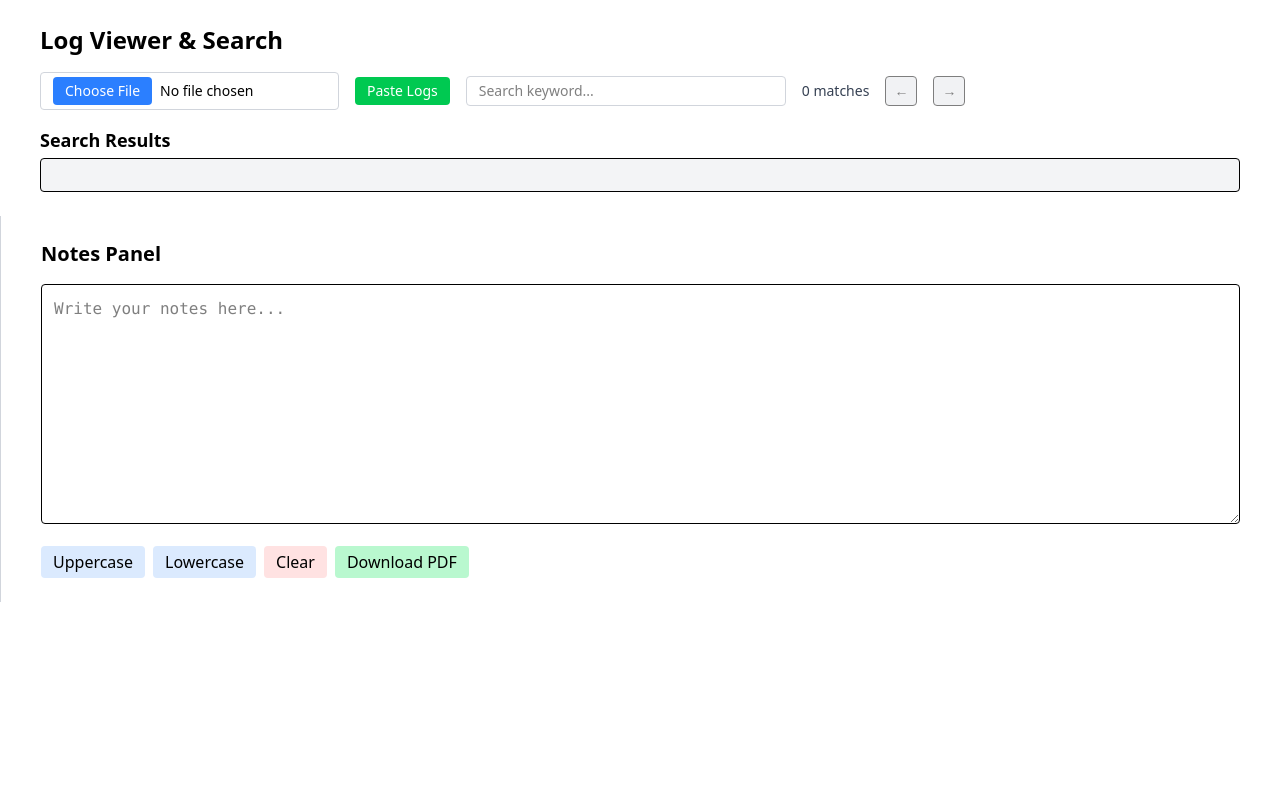
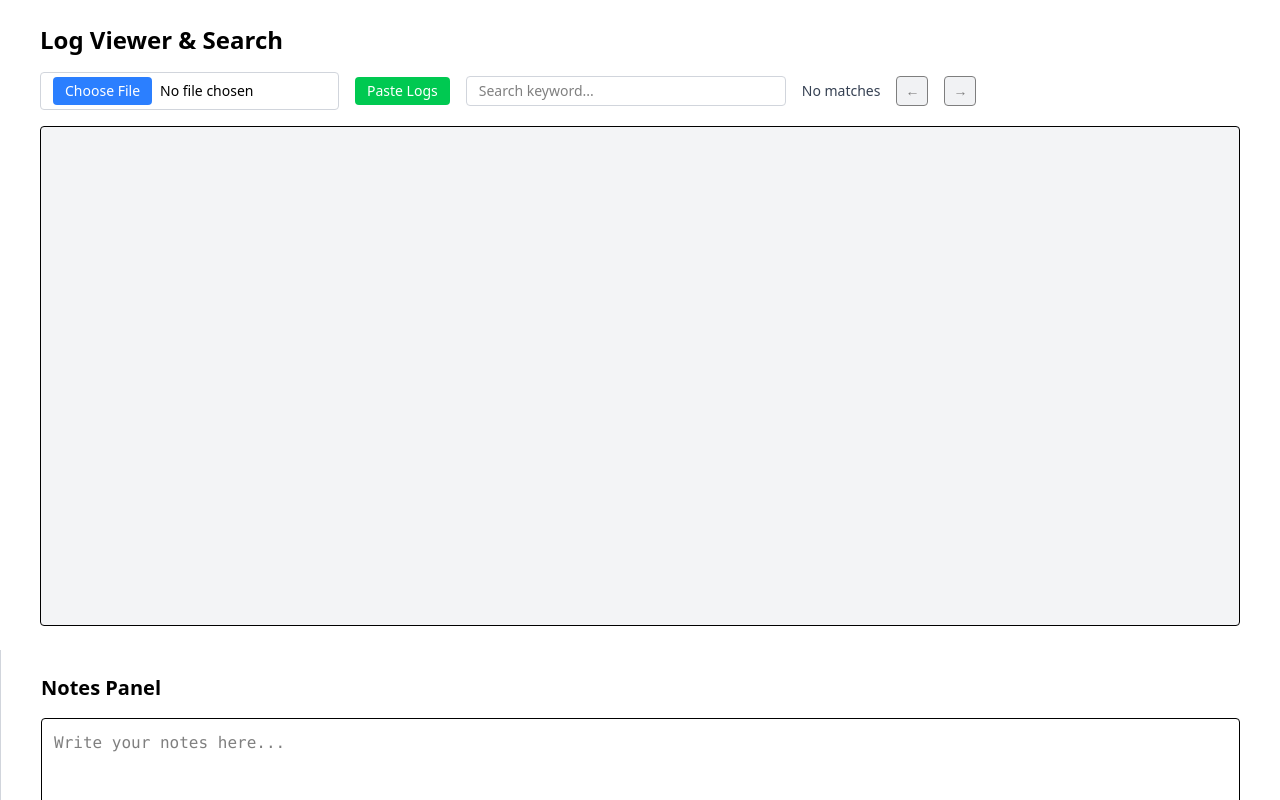
Before and after one commit to yashketanagnihotri/log-analyser, a React (Vite) app: page / in a window 1280 px wide. Shown: the top 800 px of the page. Built offline with nearby package versions, Linux system fonts and the light colour scheme.

Commit message:
Added file upload and scrol functions

```diff
--- a/package.json
+++ b/package.json
@@ -12,8 +12,11 @@
   "dependencies": {
     "@tailwindcss/vite": "^4.1.4",
     "jspdf": "^3.0.1",
+    "lodash": "^4.17.21",
     "react": "^19.0.0",
-    "react-dom": "^19.0.0"
+    "react-dom": "^19.0.0",
+    "react-virtualized-auto-sizer": "^1.0.26",
+    "react-window": "^1.8.11"
   },
   "devDependencies": {
     "@eslint/js": "^9.22.0",
--- a/src/LogViewer.jsx
+++ b/src/LogViewer.jsx
@@ -1,77 +1,115 @@
-import React, { useState, useRef, useEffect, useMemo } from "react";
+import React, { useState, useRef, useEffect, useMemo, useCallback } from "react";
+import { VariableSizeList as List } from "react-window";
+import AutoSizer from "react-virtualized-auto-sizer";
+import { debounce } from "lodash";
 
-const highlightText = (text, query, currentIndex) => {
-  if (!query) return [text];
+const highlightText = (text, query, highlights = [], isFocused) => {
+  if (!query || highlights.length === 0) return [<span key="plain">{text}</span>];
 
-  const regex = new RegExp(`(${query})`, "gi");
-  const parts = text.split(regex);
-  let matchCount = 0;
+  const parts = [];
+  let lastIndex = 0;
 
-  return parts.map((part, i) => {
-    if (part.toLowerCase() === query.toLowerCase()) {
-      const isActive = matchCount === currentIndex;
-      matchCount++;
-      return (
+  highlights.forEach((match, idx) => {
+    const [start, end] = match;
+    if (start > lastIndex) {
+      parts.push(<span key={lastIndex}>{text.slice(lastIndex, start)}</span>);
+    }
+    parts.push(
       <mark
-          key={i}
-          className={`bg-yellow-300 ${
-            isActive ? "ring-2 ring-red-500" : ""
-          } rounded px-1`}
+        key={start}
+        className={`bg-yellow-300 ${isFocused && idx === 0 ? "ring-2 ring-red-500" : ""} rounded px-1`}
       >
-          {part}
+        {text.slice(start, end)}
       </mark>
     );
+    lastIndex = end;
+  });
+
+  if (lastIndex < text.length) {
+    parts.push(<span key={lastIndex}>{text.slice(lastIndex)}</span>);
   }
-    return <span key={i}>{part}</span>;
-  });
+
+  return parts;
 };
 
 export default function LogViewer() {
   const [logText, setLogText] = useState("");
   const [searchQuery, setSearchQuery] = useState("");
-  const [currentMatch, setCurrentMatch] = useState(0);
+  const [currentMatchIndex, setCurrentMatchIndex] = useState(0);
   const [isModalOpen, setIsModalOpen] = useState(false);
   const [modalInput, setModalInput] = useState("");
+  const [loading, setLoading] = useState(false);
 
-  const displayRef = useRef(null);
   const textareaRef = useRef(null);
+  const listRef = useRef();
 
-  const matches = useMemo(() => {
-    if (!searchQuery) return [];
+  const lines = useMemo(() => logText.split("\n"), [logText]);
+
+  const { matchesPerLine, flatMatches } = useMemo(() => {
+    const matchesPerLine = {};
+    const flatMatches = [];
+
+    if (!searchQuery) return { matchesPerLine, flatMatches };
+
+    lines.forEach((line, lineIndex) => {
       const regex = new RegExp(searchQuery, "gi");
-    return [...logText.matchAll(regex)];
-  }, [searchQuery, logText]);
+      const lineMatches = [...line.matchAll(regex)].map((m) => [m.index, m.index + m[0].length]);
+      if (lineMatches.length) {
+        matchesPerLine[lineIndex] = lineMatches;
+        lineMatches.forEach((range) => flatMatches.push({ line: lineIndex, range }));
+      }
+    });
 
-  const matchCount = matches.length;
+    return { matchesPerLine, flatMatches };
+  }, [lines, searchQuery]);
+
+  const matchCount = flatMatches.length;
 
   const resetSearch = () => {
     setSearchQuery("");
-    setCurrentMatch(0);
+    setCurrentMatchIndex(0);
   };
 
   const handleFileUpload = (e) => {
     const file = e.target.files?.[0];
-    if (file && file.type.startsWith("text")) {
+    if (file) {
+      const isTextFile = file.type.startsWith("text") || file.name.endsWith(".log") || file.name.endsWith(".txt");
+      if (isTextFile) {
+        setLoading(true);
         const reader = new FileReader();
         reader.onload = (event) => {
           setLogText(event.target.result);
           resetSearch();
+          setLoading(false);
         };
         reader.readAsText(file);
+      } else {
+        alert("Please upload a valid text or log file.");
+      }
     }
   };
 
-  const handleSearch = (e) => {
-    setSearchQuery(e.target.value);
-    setCurrentMatch(0);
+  const debouncedSearch = useMemo(() => debounce((value) => {
+    setSearchQuery(value);
+    setCurrentMatchIndex(0);
+  }, 300), []);
+
+  const handleSearchChange = (e) => {
+    debouncedSearch(e.target.value);
   };
 
   const nextMatch = () => {
-    if (matchCount > 0) setCurrentMatch((prev) => (prev + 1) % matchCount);
+    if (matchCount > 0) {
+      const newIndex = (currentMatchIndex + 1) % matchCount;
+      setCurrentMatchIndex(newIndex);
+    }
   };
 
   const prevMatch = () => {
-    if (matchCount > 0) setCurrentMatch((prev) => (prev - 1 + matchCount) % matchCount);
+    if (matchCount > 0) {
+      const newIndex = (currentMatchIndex - 1 + matchCount) % matchCount;
+      setCurrentMatchIndex(newIndex);
+    }
   };
 
   const applyPastedLogs = () => {
@@ -82,25 +120,31 @@ export default function LogViewer() {
   };
 
   useEffect(() => {
-    const activeMark = displayRef.current?.querySelector("mark.ring-2");
-    activeMark?.scrollIntoView({ behavior: "smooth", block: "center" });
-  }, [currentMatch]);
-
-  useEffect(() => {
-    if (isModalOpen) {
-      textareaRef.current?.focus();
+    if (searchQuery && flatMatches[currentMatchIndex]) {
+      listRef.current?.scrollToItem(flatMatches[currentMatchIndex].line, "center");
     }
-  }, [isModalOpen]);
+  }, [searchQuery, currentMatchIndex, flatMatches]);
 
   useEffect(() => {
     const handleKeyDown = (e) => {
-      if (e.key === "Enter") {
-        e.shiftKey ? prevMatch() : nextMatch();
+      if (e.key === "ArrowRight") {
+        nextMatch();
+      } else if (e.key === "ArrowLeft") {
+        prevMatch();
       }
     };
     window.addEventListener("keydown", handleKeyDown);
     return () => window.removeEventListener("keydown", handleKeyDown);
-  }, [matchCount]);
+  }, [matchCount, currentMatchIndex]);
+
+
+  const getItemSize = useCallback(
+    (index) => {
+      const lineLength = lines[index]?.length || 0;
+      return Math.max(20, Math.ceil(lineLength / 100) * 24);
+    },
+    [lines]
+  );
 
   return (
     <div className="px-10 py-6 mx-auto space-y-4">
@@ -124,8 +168,7 @@ export default function LogViewer() {
         <input
           type="text"
           placeholder="Search keyword..."
-          value={searchQuery}
-          onChange={handleSearch}
+          onChange={handleSearchChange}
           className="border border-gray-300 rounded px-3 py-1 text-sm w-full max-w-xs"
         />
 
@@ -139,7 +182,9 @@ export default function LogViewer() {
         )}
 
         <span className="text-sm text-gray-700">
-          {matchCount} match{matchCount !== 1 && "es"}
+          {matchCount > 0
+            ? `Match ${currentMatchIndex + 1} of ${matchCount}`
+            : "No matches"}
         </span>
 
         <button
@@ -158,17 +203,35 @@ export default function LogViewer() {
         </button>
       </div>
 
-      <div>
-        <h2 className="font-semibold text-lg mb-1">Search Results</h2>
-        <div
-          className="bg-gray-100 p-4 rounded max-h-[500px] overflow-auto whitespace-pre-wrap font-mono text-sm border"
-          ref={displayRef}
+      <div className="bg-gray-100 rounded max-h-[500px] h-[500px] overflow-hidden border font-mono text-sm">
+        {loading ? (
+          <div className="text-gray-500 italic p-4">Loading...</div>
+        ) : (
+          <AutoSizer>
+            {({ height, width }) => (
+              <List
+                ref={listRef}
+                height={height}
+                itemCount={lines.length}
+                itemSize={getItemSize}
+                width={width}
               >
-          {highlightText(logText, searchQuery, currentMatch)}
+                {({ index, style }) => (
+                  <div style={style} className="whitespace-pre-wrap px-4 py-1">
+                    {highlightText(
+                      lines[index],
+                      searchQuery,
+                      matchesPerLine[index] || [],
+                      flatMatches[currentMatchIndex]?.line === index
+                    )}
                   </div>
+                )}
+              </List>
+            )}
+          </AutoSizer>
+        )}
       </div>
 
-      {/* Modal */}
       {isModalOpen && (
         <div className="fixed inset-0 bg-black bg-opacity-50 flex items-center justify-center z-50">
           <div className="bg-white rounded-lg shadow-lg max-w-2xl w-full p-4 space-y-4">
```
Also changed, not shown: 1 other file (tests, documents, lock files or other folders). Lines whose indentation alone changed are shown as unchanged.
